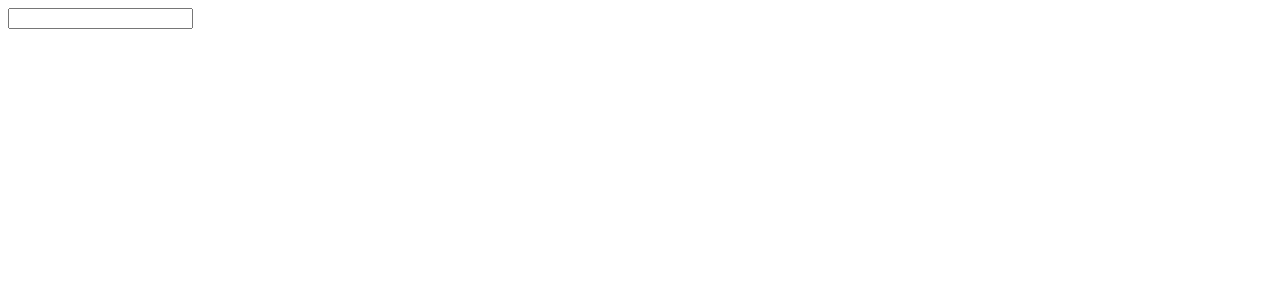
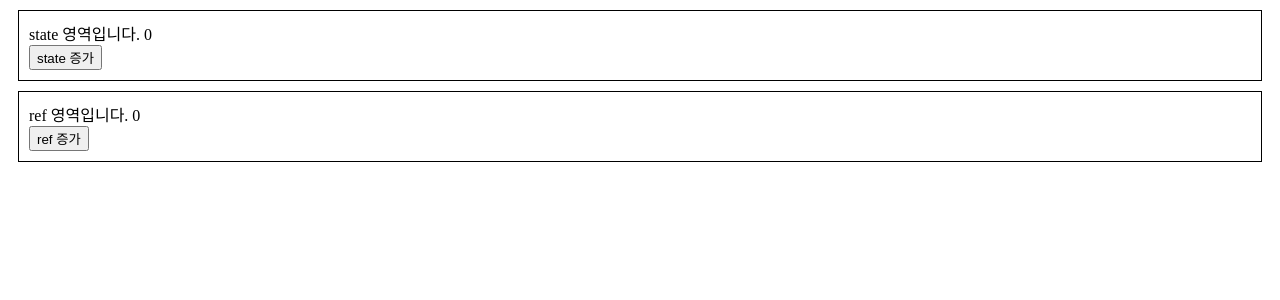
Before and after one commit to Olivia-Study-Storage/hh99-react-beginner, a React (Create React App) app in the folder intermediate/2_hooks/: page / in a window 1280 px wide. Shown: the top 300 px of the page. Built offline with nearby package versions, Linux system fonts and the light colour scheme.

Commit message:
Note: useRef - 저장공간으로서의 useRef

```diff
--- a/intermediate/2_hooks/src/App.jsx
+++ b/intermediate/2_hooks/src/App.jsx
@@ -1,44 +1,59 @@
-import React, { useState, useEffect } from 'react';
+import React, { useState, useRef } from 'react';
 
-  // ! useEffect의 clean up
-  // 컴포넌트가 화면에서 사라졌을 때 무언가를 어떻게 실행하는지의 과정을 클린 업(clean up)이라고 한다.
+// * useRef란?
+// DOM 요소에 접근할 수 있도록 하는 react hook
+// ! 설정된 ref값은 컴포넌트가 계속해서 렌더링되어도 umount 전까지 값을 유지한다!
 
-  // * clean up 하는 방법
-  // useEffect 안에 return을 해주고 이 부분에 실행되길 원하는 함수를 넣는다.
+// * 이러한 특징으로 인해 useRef는 다음 2가지 용도로 사용됨
+// 1. 저장공간으로서의 useRef
+//    - state와 비슷한 역할을 한다. (다만, state는 변화가 일어나면 리렌더링이 되고 내부 변수들은 초기화된다.)
+//    - ref에 저장한 값은 리렌더링을 일으키지 않는다. 따라서 ref의 값 변화가 일어나도 리렌더링으로 내부 변수가 초기화되지 않는다.
+//    ! 따라서 state는 리렌더링이 꼭 필요한 값을 다룰 때 쓰면 된다.
+//    ! 반면 ref는 리렌더링을 발생시키지 않는 값을 저장할 때 사용한다.
+// 2. DOM 요소 접근 방법으로서의 useRef
+//    - 렌더링되자마자 특정 input이 focusing되어야 한다면 useRef를 사용하면 된다.
 
-  // ? chatGPT에게 질문 : 아래 코드에서 input에 값을 입력할 때마다 clean up이 실행되는 이유는 뭐야?
-  // 이 코드에서 clean up은 useEffect 혹은 value 변수가 변경될 때마다 실행된다.
-  // 컴포넌트가 처음 마운트될 때 useEffect가 실행되고, 이때 반환된 함수가 클린업 함수이다.
-  // 클린업 함수는 컴포넌트가 마운트 해제될 때 호출된다.
-
-  // 그리고 사용자가 input 엘리먼트에 값을 입력할 때마다 value 상태가 변경된다.
-  // value 값이 변경될 때마다 useEffect가 실행되며, 이전 실행에서 반환된 클린업 함수가 호출되기 전에 새로운 실행이 일어난다.
-
-  // 따라서 return 안의 콘솔은 value가 변경되어 useEffect가 새로 실행될 때마다 출력된다.
-  // ! 이것은 클린업 함수가 호출되는 것이 아니라 useEffect 자체가 새로운 실행을 하기 전에 이전 실행에서 반환된 클린업 함수를 호출하는 것이다.
-
+const style = {
+  border: '1px solid black',
+  margin: '10px',
+  padding: '10px',
+}
 
 function App() {
-  const [value, setValue] = useState('');
+  const [count, setCount] = useState(0);
+  const countRef = useRef(0);
 
-  // clean up
-  useEffect(() => {
-    console.log('hello useEffect!');
-
-    return () => {
-      console.log('나 사라져요...!');
-    };
-  }, [value]);
-
+  // count의 숫자가 증가될 때마다 리렌더링이 일어난다.
+  const plusStateCountBtnHandler = () => setCount(count + 1);
+  // countRef.current의 값은 계속 증가되고 있지만 리렌더링은 일어나지 않는다.
+  const plusRefCountBtnHandler = () => {
+    countRef.current++;
+    console.log(countRef.current);
+  }
 
   return (
-    <div>
-      <input
-        type="text"
-        value={value}
-        onChange={event => setValue(event.target.value)}
-      />
-    </div>
+    <>
+      <div style={style}>
+        state 영역입니다. {count}
+        <br />
+        <button
+          onClick={plusStateCountBtnHandler}
+        >
+          state 증가
+        </button>
+      </div>
+
+      <div style={style}>
+        {/* countRef라는건 객체이기 때문에 그 안에 있는 초기값에 접근하려면 .current로 들어가야 한다. */}
+        ref 영역입니다. {countRef.current}
+        <br />
+        <button
+          onClick={plusRefCountBtnHandler}
+        >
+          ref 증가
+        </button>
+      </div>
+    </>
   )
 }
 
```
